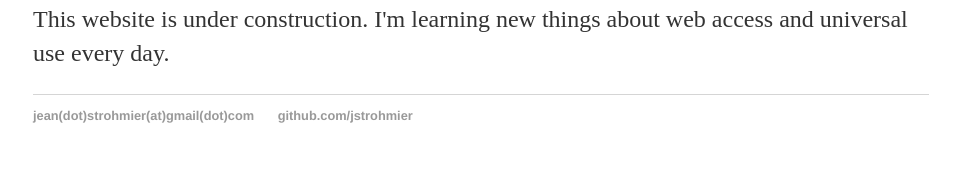
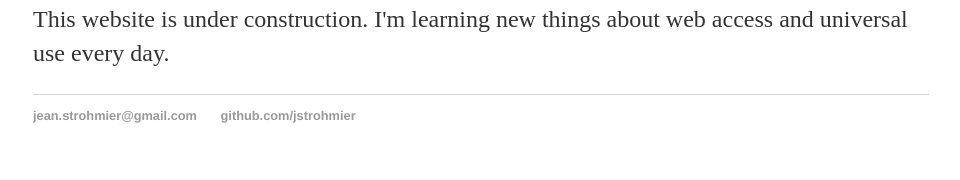
Before and after one commit to JStrohmier/jstrohmier.github.io, a Jekyll site: the page built from index.html, in a window 1280 px wide. Shown: the part 842-1022 px from the top of the page, without its empty margins (159-1119 px from the left). Built offline with Jekyll 4.4.1, drawn with Linux system fonts in a browser that asks for light colours.

Commit message:
Update default.html

```diff
--- a/_layouts/default.html
+++ b/_layouts/default.html
@@ -40,7 +40,7 @@
 		</div><!-- /.container -->
 		<footer>
 	    		<ul>
-	        		<li><a href="mailto:jean.strohmier@gmail.com">jean(dot)strohmier(at)gmail(dot)com</a></li>
+	        		<li><a href="mailto:jean.strohmier@gmail.com">jean.strohmier@gmail.com</a></li>
 	        		<li><a href="https://github.com/jstrohmier">github.com/jstrohmier</a></li>
 			</ul>
 		</footer>
```
